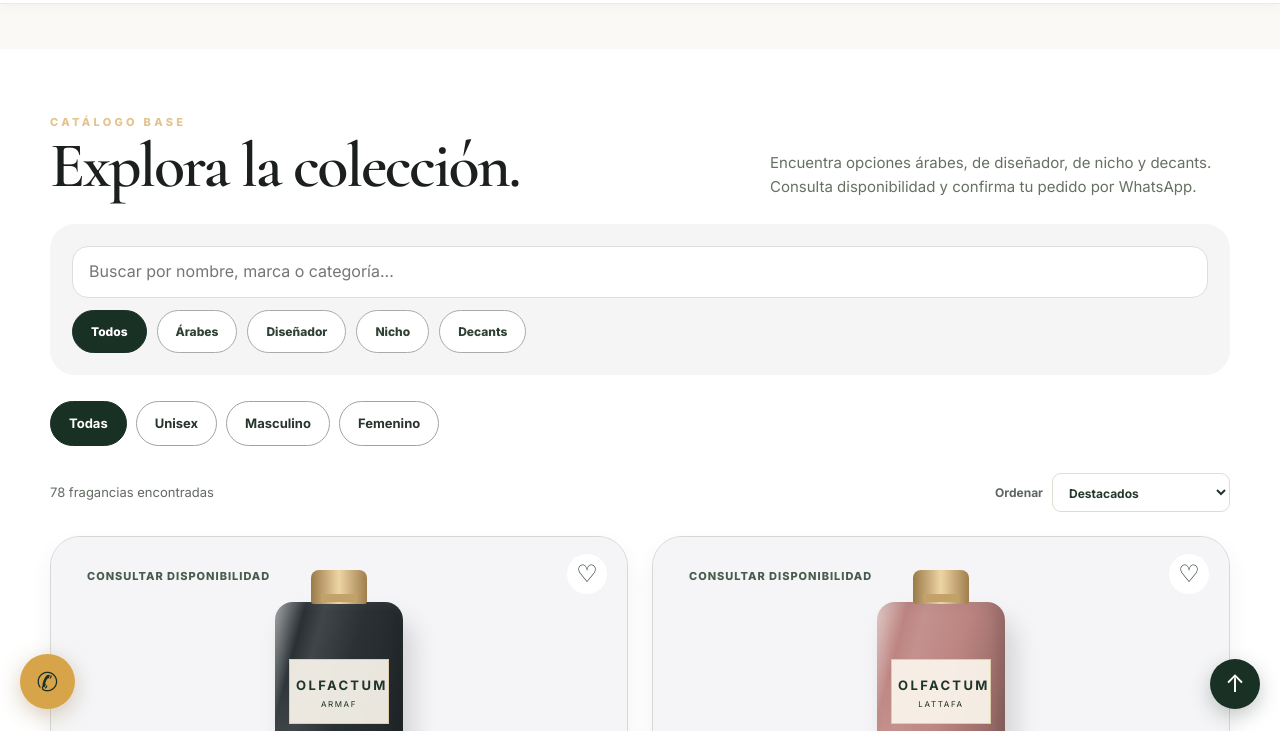
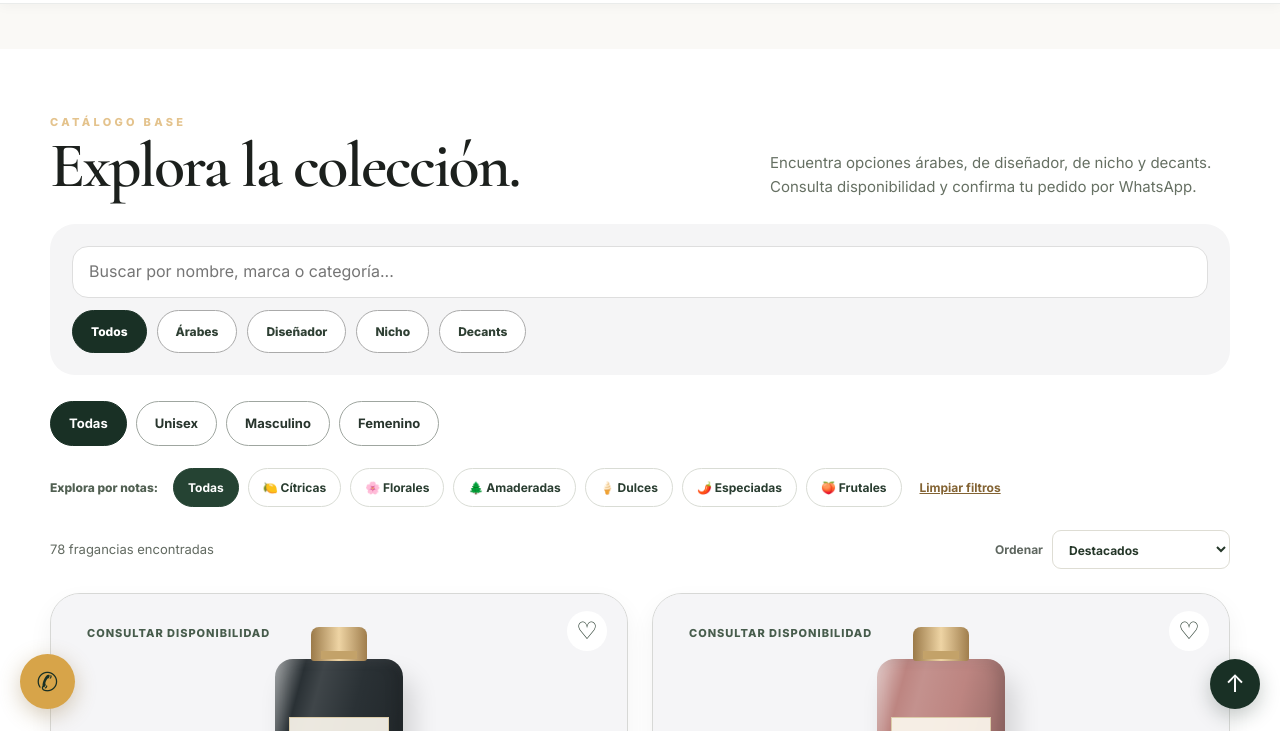
Before and after one commit to Olfactum/olfactum.github.io, a plain HTML site: page index.html in a window 1280 px wide. Both pictures are taken after a click on the button "Todos". Shown: the part 2128-2859 px from the top of the page. Drawn offline with nearby package versions, Linux system fonts and the light colour scheme.

Commit message:
Olfactum: explorar por notas, imagenes uniformes y fichas compactas

```diff
--- a/index.html
+++ b/index.html
@@ -169,6 +169,18 @@
     .cart-item strong{display:block;font-size:13px}
     .cart-item span{display:block;font-size:12px;color:#687368}
     .cart-item button{border:0;background:transparent;color:#8d6d41;font-weight:800}
+    /* OLFACTUM: mejoras de exploración del catálogo */
+    .note-filters{display:flex;align-items:center;gap:9px;flex-wrap:wrap;margin:-5px 0 23px}
+    .note-filters-label{font-size:12px;font-weight:750;color:#516052;margin-right:6px}
+    .note-filter{border:1px solid #d9dcd5;border-radius:50px;background:#fff;color:#293d30;padding:9px 14px;font-size:12px;font-weight:700}
+    .note-filter.active{background:#254333;border-color:#254333;color:#fff}
+    .reset-filters{border:0;background:transparent;color:#836333;font-weight:700;text-decoration:underline;font-size:12px;padding:9px}
+    .product-media img{object-fit:contain!important;object-position:center center!important;mix-blend-mode:normal!important;filter:none!important;width:100%;height:100%;padding:30px 34px 10px!important}
+    .product-media{background:#f7f7f5!important}
+    .product .description-preview{display:-webkit-box;-webkit-box-orient:vertical;-webkit-line-clamp:3;overflow:hidden;min-height:0!important}
+    .product .notes-details{font-size:12px;color:#516052;margin:-5px 0 13px}
+    .product .notes-details summary{cursor:pointer;font-weight:750;list-style:revert}
+    .product .notes-details p{margin:8px 0 0;white-space:pre-line;max-height:220px;overflow:auto;display:block}
     .quantity-controls{display:flex;gap:8px;align-items:center;margin-top:8px}
     .quantity-controls button{border:1px solid #cbd1c7;background:#fff;color:#193025;border-radius:50%;width:30px;height:30px;font-weight:700;font-size:18px}
     .quantity-controls output{min-width:24px;text-align:center;font-weight:800}
@@ -440,6 +452,17 @@
           <button type="button" class="gender-filter" data-gender="Masculino" aria-pressed="false">Masculino</button>
           <button type="button" class="gender-filter" data-gender="Femenino" aria-pressed="false">Femenino</button>
         </div>
+        <div class="note-filters" role="group" aria-label="Filtrar por notas olfativas">
+          <span class="note-filters-label">Explora por notas:</span>
+          <button type="button" class="note-filter active" data-note="Todas" aria-pressed="true">Todas</button>
+          <button type="button" class="note-filter" data-note="Cítricas" aria-pressed="false">🍋 Cítricas</button>
+          <button type="button" class="note-filter" data-note="Florales" aria-pressed="false">🌸 Florales</button>
+          <button type="button" class="note-filter" data-note="Amaderadas" aria-pressed="false">🌲 Amaderadas</button>
+          <button type="button" class="note-filter" data-note="Dulces" aria-pressed="false">🍦 Dulces</button>
+          <button type="button" class="note-filter" data-note="Especiadas" aria-pressed="false">🌶️ Especiadas</button>
+          <button type="button" class="note-filter" data-note="Frutales" aria-pressed="false">🍑 Frutales</button>
+          <button type="button" class="reset-filters" id="reset-filters">Limpiar filtros</button>
+        </div>
         <div class="catalog-meta"><span id="product-count" aria-live="polite">Cargando catálogo...</span><label class="sort-wrap">Ordenar <select class="sort-select" id="product-sort" aria-label="Ordenar productos"><option value="default">Destacados</option><option value="az">Nombre A–Z</option><option value="price-up">Precio: menor a mayor</option><option value="price-down">Precio: mayor a menor</option></select></label></div>
         <div class="products" id="products" aria-live="polite"></div>
       </div>
@@ -599,6 +622,21 @@
 
     let currentFilter = 'Todos';
     let currentGender = 'Todas';
+    let currentNote = 'Todas';
+    const normalized = value => String(value||'').normalize('NFD').replace(/[\u0300-\u036f]/g,'').toLocaleLowerCase('es');
+    const noteTerms = {
+      'Cítricas':['limon','lima','bergamota','toronja','pomelo','mandarina','naranja','citricos','citron','yuzu'],
+      'Florales':['rosa','jazmin','lavanda','violeta','iris','peonia','azahar','flor de','geranio','magnolia','neroli','tuberosa','gardenia'],
+      'Amaderadas':['cedro','sandalo','vetiver','pachuli','patchouli','madera','oud','agar','guayaco','gaiac','cipres'],
+      'Dulces':['vainilla','caramelo','chocolate','miel','tonka','praline','malvavisco','bombon','algodon de azucar','azucar','crema batida'],
+      'Especiadas':['canela','cardamomo','pimienta','azafran','jengibre','clavo','nuez moscada','comino'],
+      'Frutales':['manzana','pera','durazno','melocoton','frambuesa','fresa','cereza','pina','mango','grosella','ciruela','frutas']
+    };
+    function matchesNote(product){
+      if(currentNote==='Todas')return true;
+      const desc=normalized(product.desc);
+      return (noteTerms[currentNote]||[]).some(term=>desc.includes(term));
+    }
     let favorites = new Set();
     try { favorites = new Set(JSON.parse(localStorage.getItem('olfactum-favorites')||'[]')); } catch {}
     let cart = [];
@@ -653,7 +691,7 @@
           const haystack = [product.name, product.brand, product.category, product.desc, product.status].join(' ').toLocaleLowerCase('es');
           const matchesSearch = haystack.includes(term);
           const matchesGender = currentGender === 'Todas' || product.gender === currentGender;
-          return matchesFilter && matchesSearch && matchesGender;
+          return matchesFilter && matchesSearch && matchesGender && matchesNote(product);
         });
       const sort=$('product-sort')?.value||'default';
       const numericPrice=p=>{const values=getVariants(p).map(v=>{const str=String(v.price||'');if(!/\d/.test(str))return Infinity;const match=str.replace(/,/g,'').match(/\d+(?:\.\d+)?/);return match?Number(match[0]):Infinity});return Math.min(...values)};
@@ -685,7 +723,8 @@
           <div class="product-body">
             <div class="meta">${escapeHtml(product.brand||'Olfactum')} · ${escapeHtml(product.category||'Fragancia')}</div>
             <h3>${escapeHtml(product.name)}</h3>
-            <p>${escapeHtml(product.desc || 'Consulta sus notas y disponibilidad por WhatsApp.')}</p>
+            <p class="description-preview">${escapeHtml(product.desc || 'Consulta sus notas y disponibilidad por WhatsApp.')}</p>
+            ${(product.desc||'').length>100?`<details class="notes-details"><summary>Ver notas completas</summary><p>${escapeHtml(product.desc)}</p></details>`:''}
             <div class="variant-caption">Selecciona tu presentación</div>
             ${variants.length?`<div class="variant-grid" role="group" aria-label="Presentaciones disponibles de ${escapeHtml(product.name)}">${options}</div>`:'<div class="no-variants">Presentaciones pendientes de confirmar</div>'}
             <input type="hidden" id="variant-${product.index}" value="${escapeHtml(selected?.key||'')}">
@@ -763,6 +802,18 @@
       });
     });
 
+    document.querySelectorAll('[data-note]').forEach(button=>button.addEventListener('click',()=>{
+      currentNote=button.dataset.note;
+      document.querySelectorAll('[data-note]').forEach(b=>{const active=b===button;b.classList.toggle('active',active);b.setAttribute('aria-pressed',String(active))});
+      renderProducts();
+    }));
+    $('reset-filters').addEventListener('click',()=>{
+      currentNote='Todas';currentGender='Todas';currentFilter='Todos';$('search').value='';
+      document.querySelectorAll('[data-note]').forEach(b=>{const yes=b.dataset.note==='Todas';b.classList.toggle('active',yes);b.setAttribute('aria-pressed',String(yes))});
+      document.querySelectorAll('[data-gender]').forEach(b=>{const yes=b.dataset.gender==='Todas';b.classList.toggle('active',yes);b.setAttribute('aria-pressed',String(yes))});
+      document.querySelectorAll('.filter').forEach(b=>{const yes=b.dataset.filter==='Todos';b.classList.toggle('active',yes);b.setAttribute('aria-pressed',String(yes))});
+      renderProducts();
+    });
     $('search').addEventListener('input', renderProducts);
     $('product-sort').addEventListener('change',renderProducts);
     document.querySelectorAll('[data-collection]').forEach(button=>button.addEventListener('click',()=>{
```
